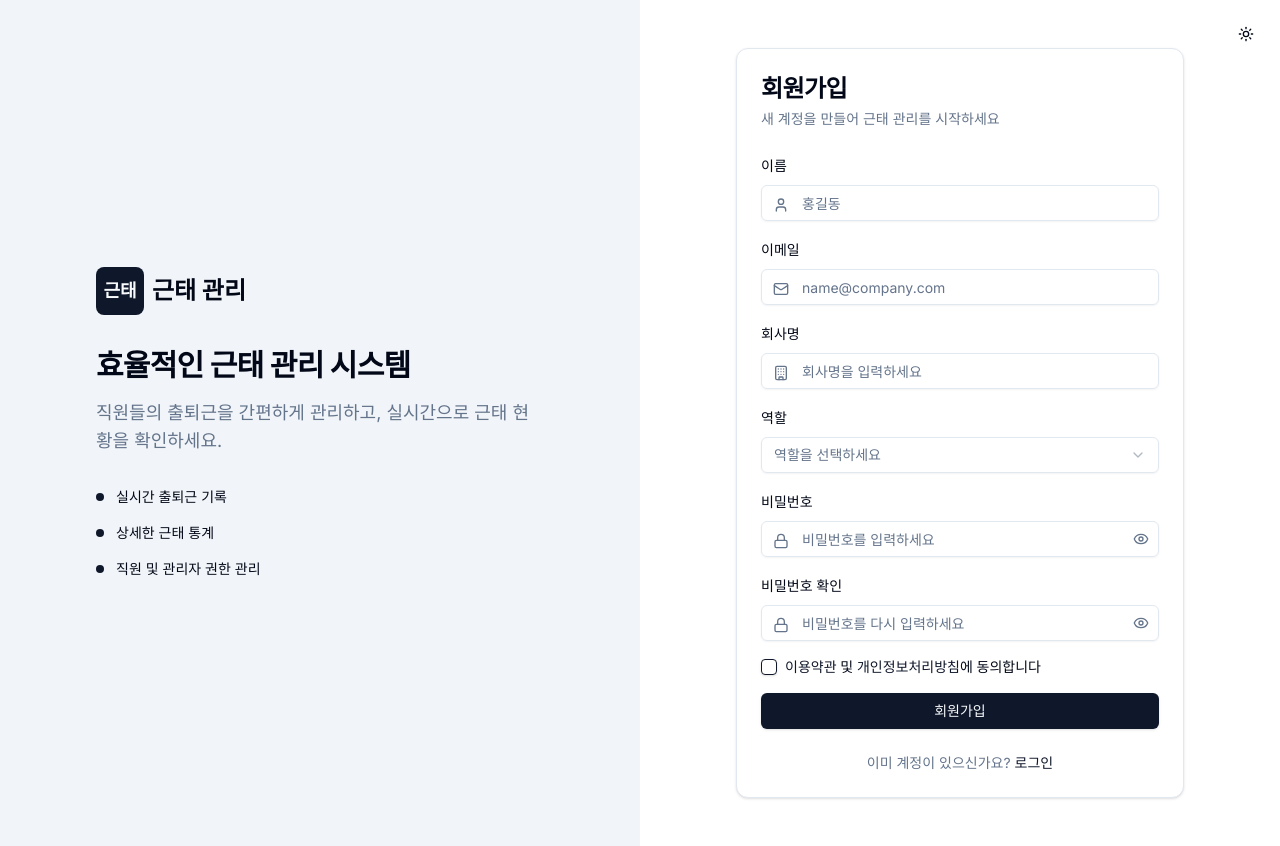
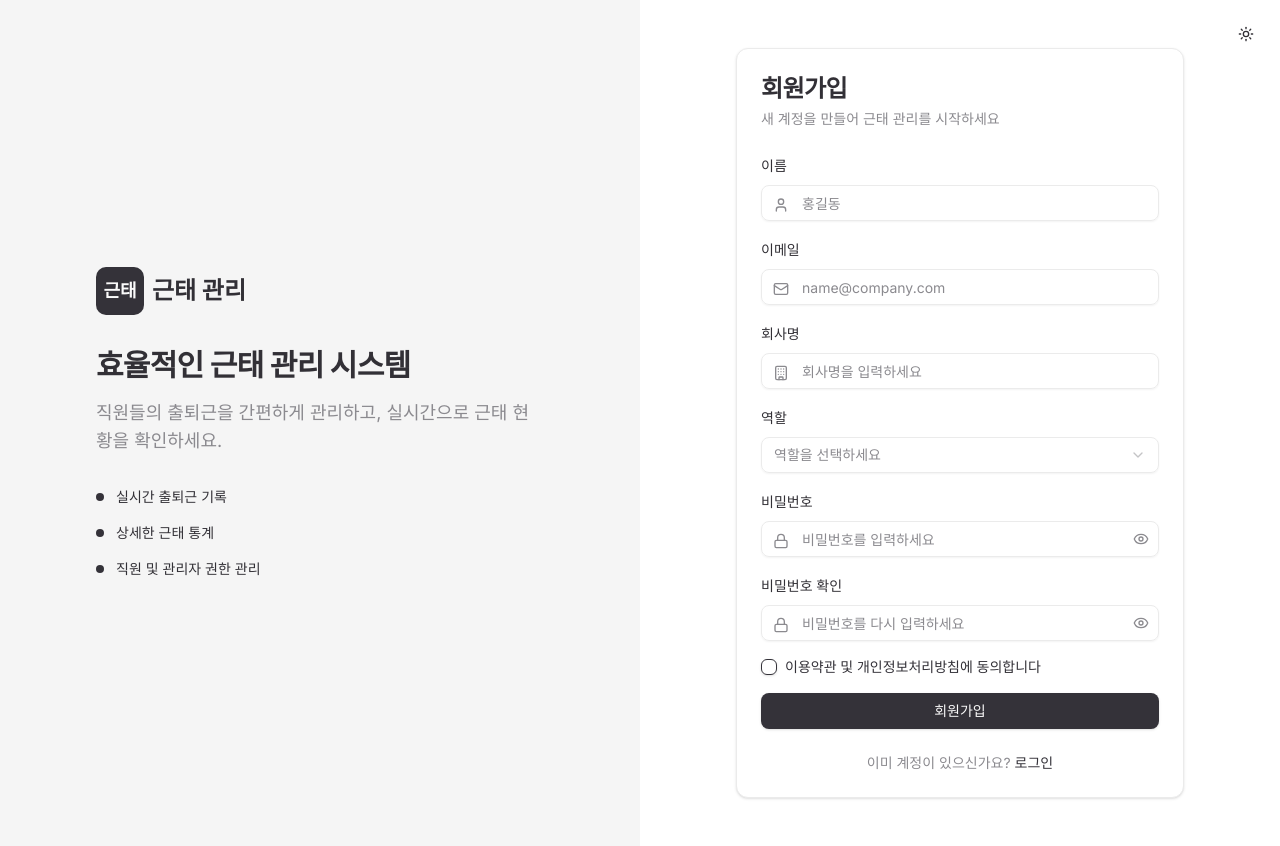
Before and after one commit to muho2019/checkin, a Next.js app in the folder frontend/: page /register in a window 1280 px wide. Built offline with nearby package versions, Linux system fonts and the light colour scheme.

Commit message:
fe: theme 색상 변경

```diff
--- a/frontend/src/app/globals.css
+++ b/frontend/src/app/globals.css
@@ -12,57 +12,93 @@
 
 @layer base {
   :root {
+    --radius: 0.625rem;
+
     --background: 0 0% 100%;
-    --foreground: 222.2 84% 4.9%;
+    --foreground: 260 5% 20%;
+
     --card: 0 0% 100%;
-    --card-foreground: 222.2 84% 4.9%;
+    --card-foreground: 260 5% 20%;
+
     --popover: 0 0% 100%;
-    --popover-foreground: 222.2 84% 4.9%;
-    --primary: 222.2 47.4% 11.2%;
-    --primary-foreground: 210 40% 98%;
-    --secondary: 210 40% 96.1%;
-    --secondary-foreground: 222.2 47.4% 11.2%;
-    --muted: 210 40% 96.1%;
-    --muted-foreground: 215.4 16.3% 46.9%;
-    --accent: 210 40% 96.1%;
-    --accent-foreground: 222.2 47.4% 11.2%;
-    --destructive: 0 84.2% 60.2%;
-    --destructive-foreground: 210 40% 98%;
-    --border: 214.3 31.8% 91.4%;
-    --input: 214.3 31.8% 91.4%;
-    --ring: 222.2 84% 4.9%;
-    --chart-1: 12 76% 61%;
-    --chart-2: 173 58% 39%;
-    --chart-3: 197 37% 24%;
-    --chart-4: 43 74% 66%;
-    --chart-5: 27 87% 67%;
-    --radius: 0.5rem;
+    --popover-foreground: 260 5% 20%;
+
+    --primary: 260 6% 21%;
+    --primary-foreground: 0 0% 98%;
+
+    --secondary: 260 0% 96%;
+    --secondary-foreground: 260 6% 21%;
+
+    --muted: 260 0% 96%;
+    --muted-foreground: 260 2% 55%;
+
+    --accent: 260 0% 96%;
+    --accent-foreground: 260 6% 21%;
+
+    --destructive: 20 70% 50%;
+
+    --border: 260 0% 92%;
+    --input: 260 0% 92%;
+    --ring: 260 2% 70%;
+
+    --chart-1: 40 100% 60%;
+    --chart-2: 200 50% 60%;
+    --chart-3: 240 40% 45%;
+    --chart-4: 90 90% 75%;
+    --chart-5: 70 80% 65%;
+
+    --sidebar: 0 0% 98%;
+    --sidebar-foreground: 260 5% 20%;
+    --sidebar-primary: 260 6% 21%;
+    --sidebar-primary-foreground: 0 0% 98%;
+    --sidebar-accent: 260 0% 96%;
+    --sidebar-accent-foreground: 260 6% 21%;
+    --sidebar-border: 260 0% 92%;
+    --sidebar-ring: 260 2% 70%;
   }
+
   .dark {
-    --background: 222.2 84% 4.9%;
-    --foreground: 210 40% 98%;
-    --card: 222.2 84% 4.9%;
-    --card-foreground: 210 40% 98%;
-    --popover: 222.2 84% 4.9%;
-    --popover-foreground: 210 40% 98%;
-    --primary: 210 40% 98%;
-    --primary-foreground: 222.2 47.4% 11.2%;
-    --secondary: 217.2 32.6% 17.5%;
-    --secondary-foreground: 210 40% 98%;
-    --muted: 217.2 32.6% 17.5%;
-    --muted-foreground: 215 20.2% 65.1%;
-    --accent: 217.2 32.6% 17.5%;
-    --accent-foreground: 210 40% 98%;
-    --destructive: 0 62.8% 30.6%;
-    --destructive-foreground: 210 40% 98%;
-    --border: 217.2 32.6% 17.5%;
-    --input: 217.2 32.6% 17.5%;
-    --ring: 212.7 26.8% 83.9%;
-    --chart-1: 220 70% 50%;
-    --chart-2: 160 60% 45%;
-    --chart-3: 30 80% 55%;
-    --chart-4: 280 65% 60%;
-    --chart-5: 340 75% 55%;
+    --background: 260 5% 20%;
+    --foreground: 0 0% 98%;
+
+    --card: 260 6% 21%;
+    --card-foreground: 0 0% 98%;
+
+    --popover: 260 6% 21%;
+    --popover-foreground: 0 0% 98%;
+
+    --primary: 260 0% 92%;
+    --primary-foreground: 260 6% 21%;
+
+    --secondary: 260 6% 27%;
+    --secondary-foreground: 0 0% 98%;
+
+    --muted: 260 6% 27%;
+    --muted-foreground: 260 2% 70%;
+
+    --accent: 260 6% 27%;
+    --accent-foreground: 0 0% 98%;
+
+    --destructive: 20 70% 50%;
+
+    --border: 0 0% 100% / 10%;
+    --input: 0 0% 100% / 15%;
+    --ring: 260 2% 70%;
+
+    --chart-1: 260 100% 60%;
+    --chart-2: 160 60% 55%;
+    --chart-3: 70 80% 65%;
+    --chart-4: 300 70% 70%;
+    --chart-5: 20 80% 60%;
+
+    --sidebar: 260 6% 21%;
+    --sidebar-foreground: 0 0% 98%;
+    --sidebar-primary: 260 100% 60%;
+    --sidebar-primary-foreground: 0 0% 98%;
+    --sidebar-accent: 260 6% 27%;
+    --sidebar-accent-foreground: 0 0% 98%;
+    --sidebar-border: 0 0% 100% / 10%;
+    --sidebar-ring: 260 2% 70%;
   }
 }
 
```
